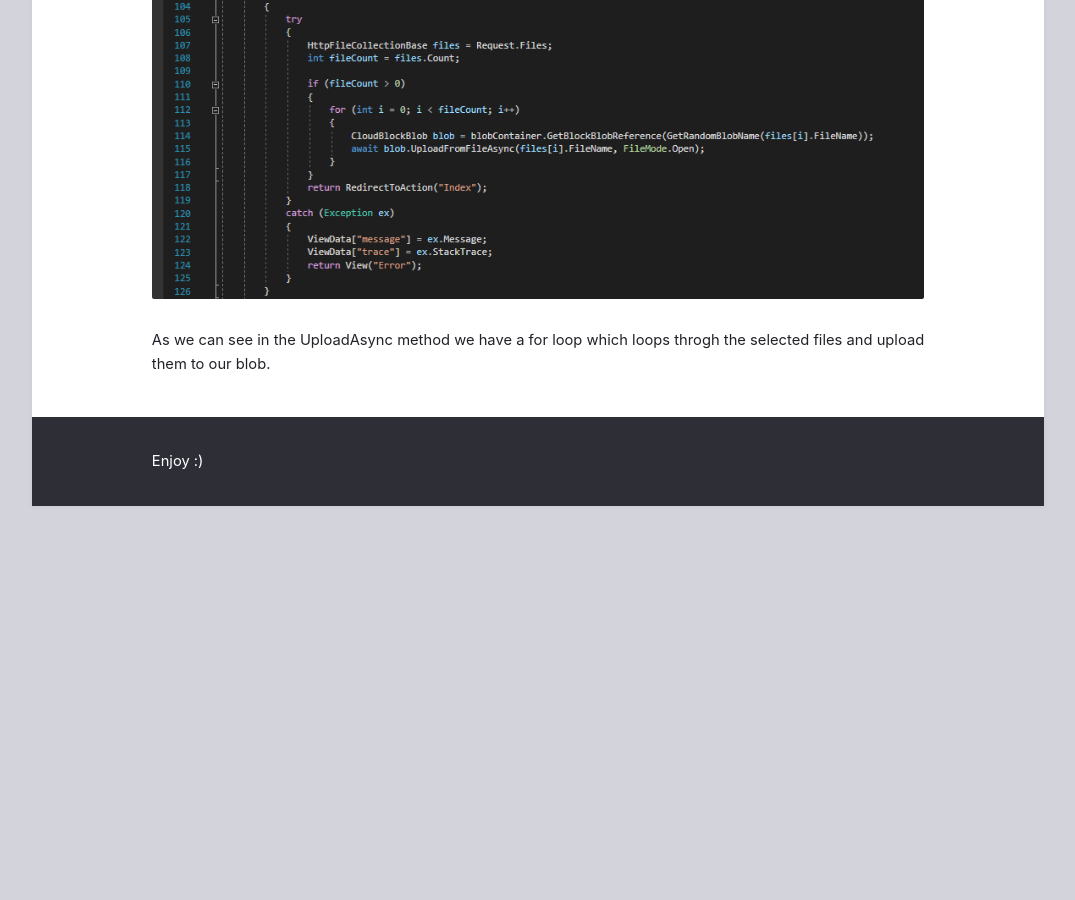
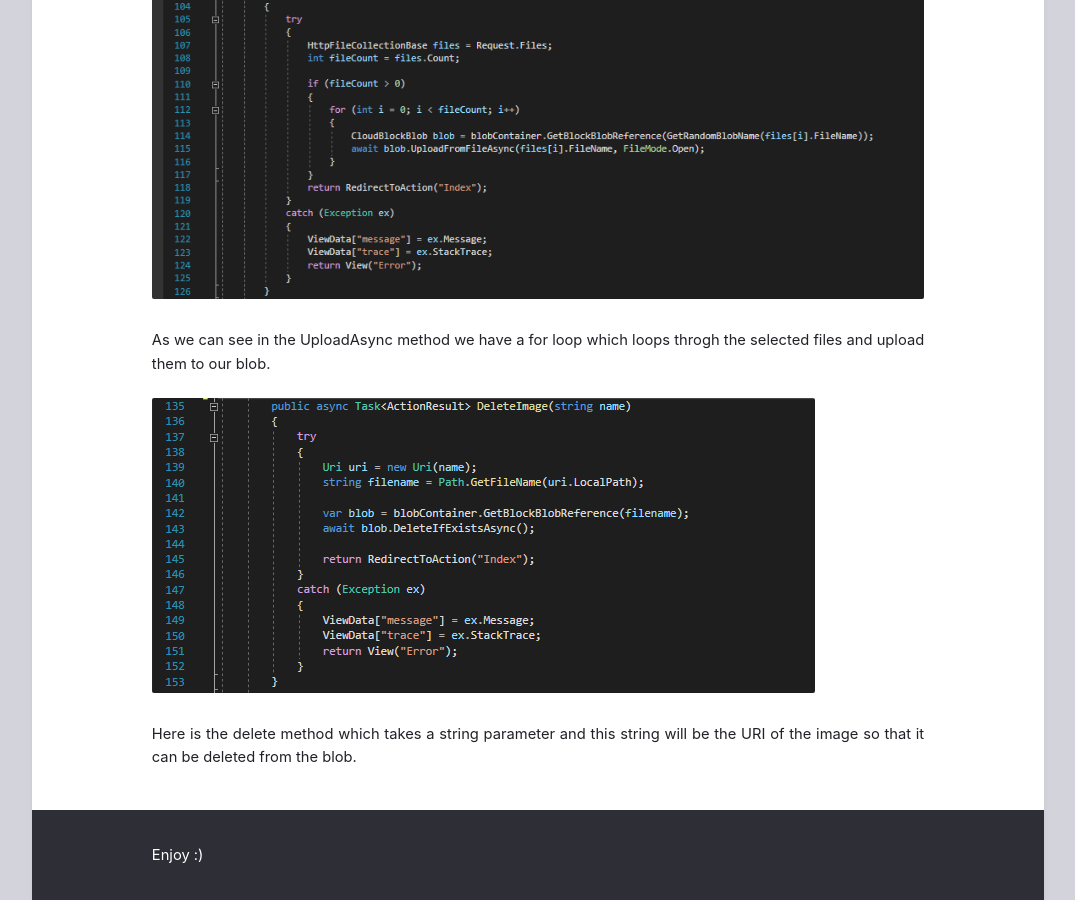
Before and after one commit to ItsAnass/ItsAnass.github.io, a Jekyll site: the page built from _posts/2021-10-01-Files-in-the-cloud.md, in a window 1280 px wide and 900 px high, scrolled down 2611 px. Shown: the whole window, without its empty margins (102-1177 px from the left). Built offline with Jekyll 4.4.1, drawn with Linux system fonts in a browser that asks for light colours; before the commit the page ends 3117 px from its top, so only the background shows below that.

Commit message:
Update 2021-10-01-Files-in-the-cloud.md

```diff
--- a/_posts/2021-10-01-Files-in-the-cloud.md
+++ b/_posts/2021-10-01-Files-in-the-cloud.md
@@ -33,3 +33,7 @@ I then created a ASP.NET Web App then I added some methods to the my HomeControl
 ![Methods](https://github.com/ItsAnass/ItsAnass.github.io/blob/main/assets/Images/Blobs/Uploadmethod2021-10-01%20144309.png?raw=true)
 
 As we can see in the UploadAsync method we have a for loop which loops throgh the selected files and upload them to our blob.
+
+![Methods](https://github.com/ItsAnass/ItsAnass.github.io/blob/main/assets/Images/Blobs/Delete%202021-10-01%20144513.png?raw=true)
+
+Here is the delete method which takes a string parameter and this string will be the URI of the image so that it can be deleted from the blob.
```
